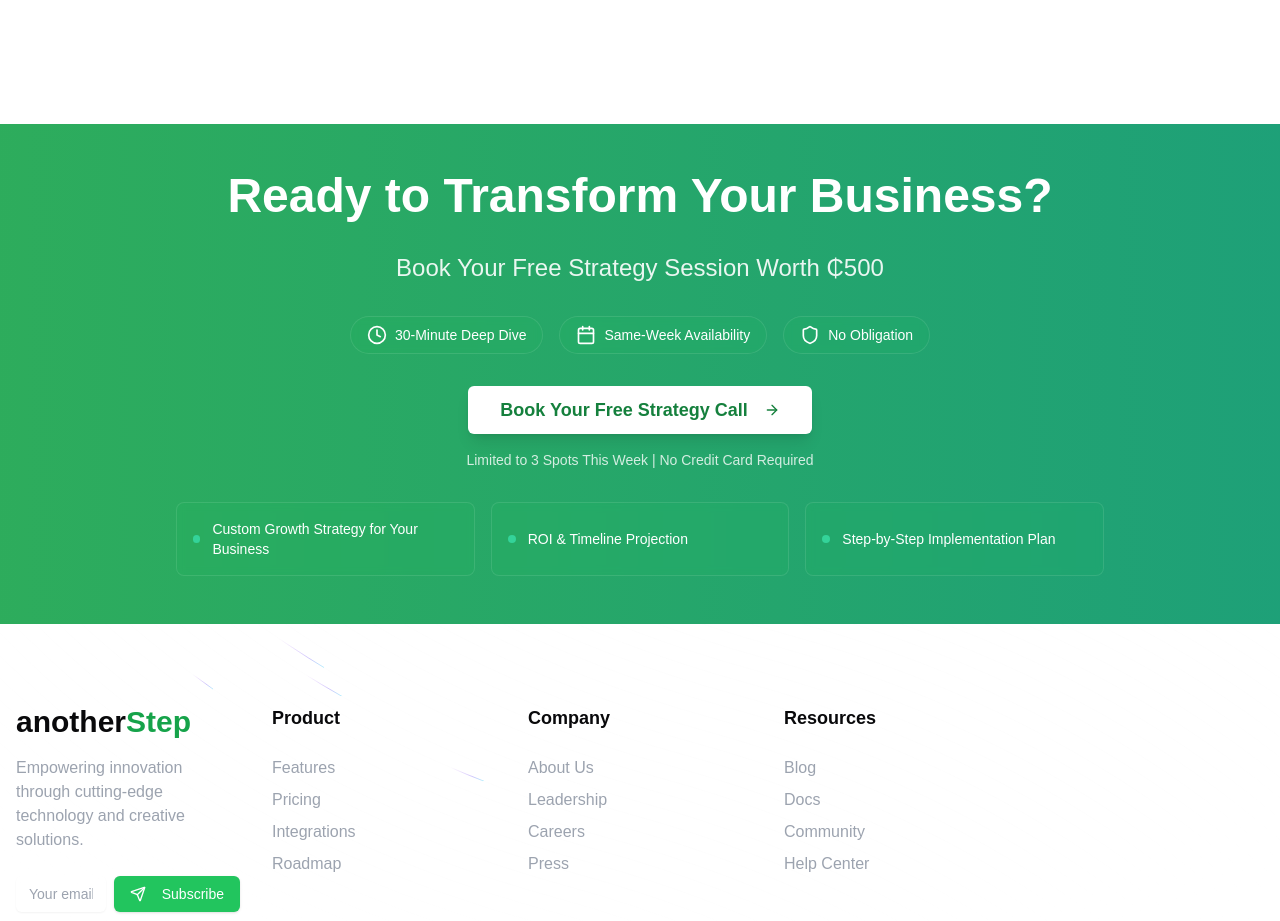
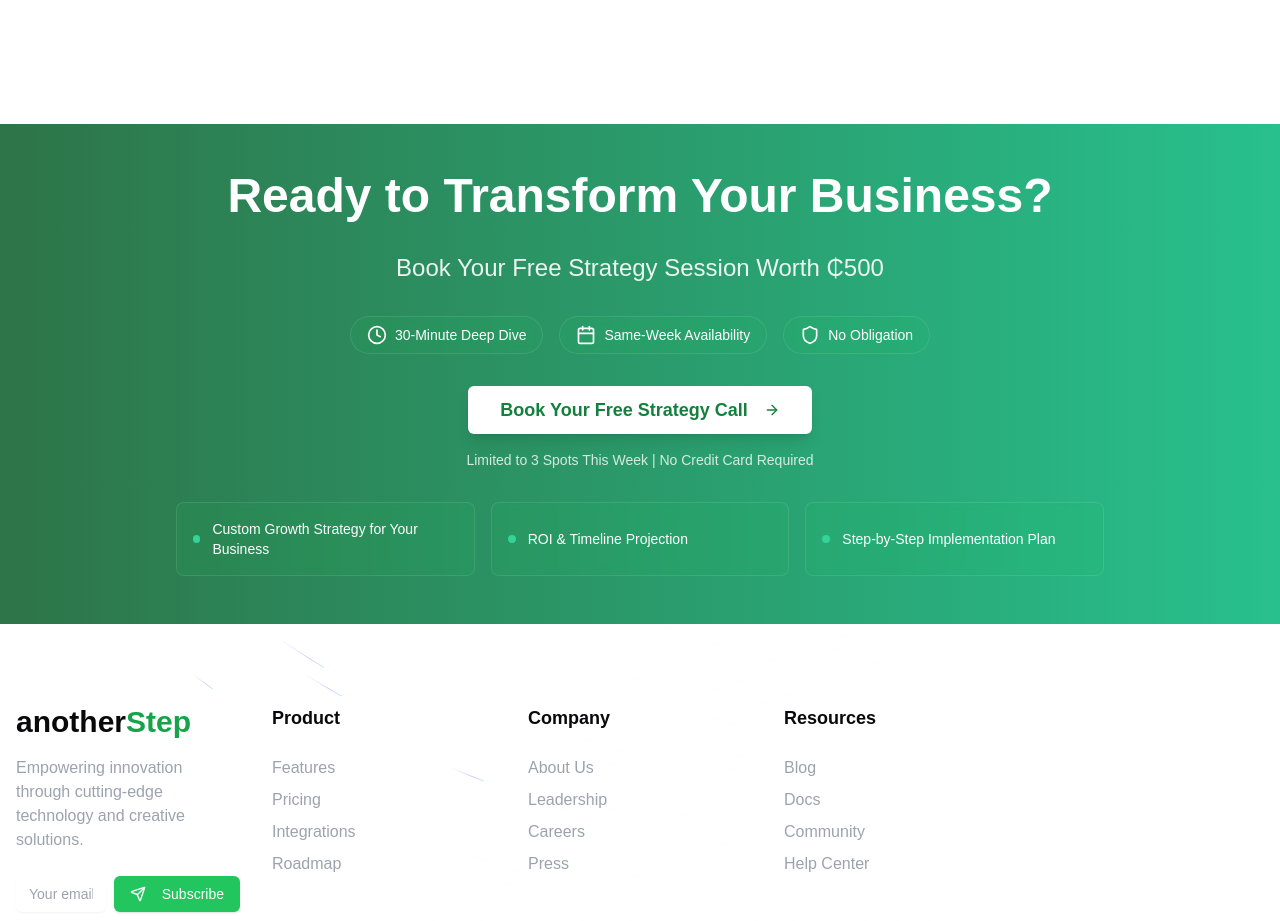
Before and after one commit to harryyking/HemoHeros, a Next.js app: page / in a window 1280 px wide. Shown: the part 4600-5521 px from the top of the page. Built offline with nearby package versions, Linux system fonts and the light colour scheme; a web font is replaced by a local one.

Commit message:
green gradient

```diff
--- a/components/cta.tsx
+++ b/components/cta.tsx
@@ -5,7 +5,7 @@ export default function CTA() {
   return (
     <div className="relative overflow-hidden">
       {/* Background with gradient overlay */}
-      <div className="absolute inset-0 bg-gradient-to-r from-green-600 to-emerald-600 opacity-90" />
+      <div className="absolute inset-0 bg-gradient-to-r from-green-800 to-emerald-500 opacity-90" />
 
       <div className="relative mx-auto max-w-5xl p-8 md:p-12">
         {/* Main Content */}
```
